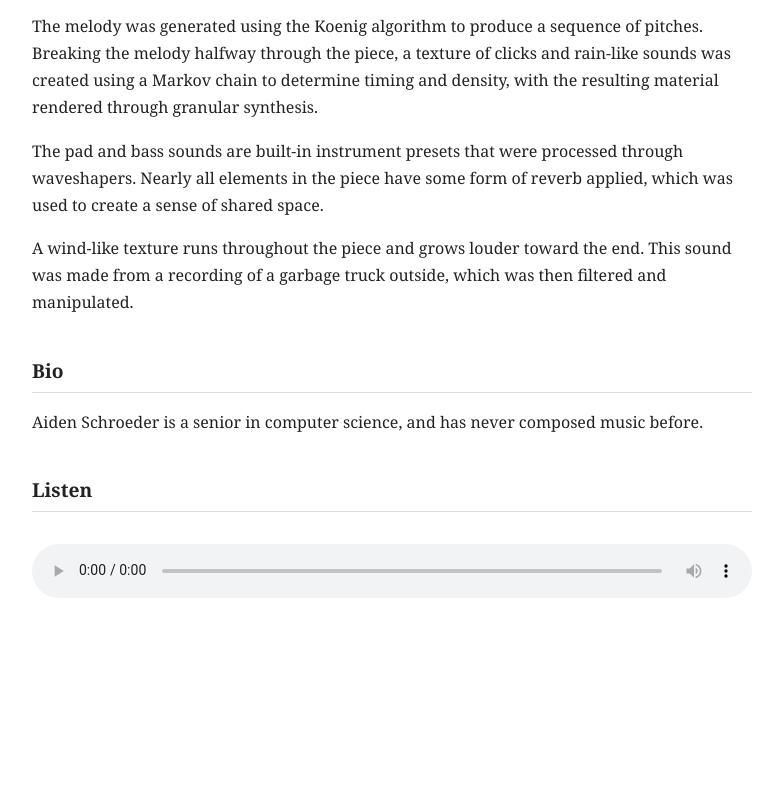
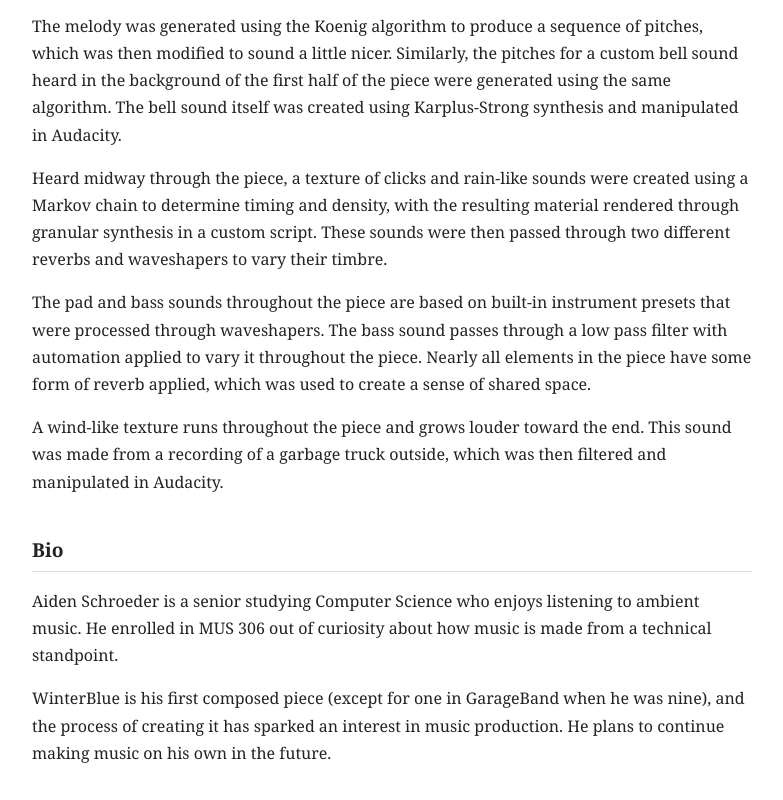
Before and after one commit to aidenx11/MUS306, a plain HTML site: page index.html in a window 1280 px wide. Shown: the part 280-1080 px from the top of the page, without its empty margins (248-1031 px from the left). Before the commit the page ends 946 px from the top, so only its background shows below. Drawn offline with Linux system fonts and the light colour scheme.

Commit message:
Fleshed out notes and bio

```diff
--- a/index.html
+++ b/index.html
@@ -32,25 +32,36 @@
     WinterBlue is an ambient piece inspired by the works of Brian Eno and C418.
   </p>
   <p>
-    The melody was generated using the Koenig algorithm to produce a sequence of pitches.
-    Breaking the melody halfway through the piece, a texture of clicks and rain-like sounds was
-    created using a Markov chain to determine timing and density,
-    with the resulting material rendered through granular synthesis.
+    The melody was generated using the Koenig algorithm to produce a sequence of pitches, which was then modified to sound a little nicer.
+    Similarly, the pitches for a custom bell sound heard in the background of the first half of the piece were generated using the same algorithm. The bell sound
+    itself was created using Karplus-Strong synthesis and manipulated in Audacity.
   </p>
   <p>
-    The pad and bass sounds are built-in instrument presets that were processed through
-    waveshapers. Nearly all elements in the piece have some form of reverb applied, which
+    Heard midway through the piece, a texture of clicks and rain-like sounds were
+    created using a Markov chain to determine timing and density, with the resulting material rendered through granular synthesis in a custom script.
+    These sounds were then passed through two different reverbs and waveshapers to vary their timbre.
+  </p>
+  <p>
+    The pad and bass sounds throughout the piece are based on built-in instrument presets that were processed through
+    waveshapers. The bass sound passes through a low pass filter with automation applied to vary it throughout the piece.
+    Nearly all elements in the piece have some form of reverb applied, which
     was used to create a sense of shared space.
   </p>
   <p>
     A wind-like texture runs throughout the piece and grows louder toward the end.
     This sound was made from a recording of a garbage truck outside, which was
-    then filtered and manipulated.
+    then filtered and manipulated in Audacity.
   </p>
 
   <h2>Bio</h2>
   <p>
-    Aiden Schroeder is a senior in computer science, and has never composed music before.
+    Aiden Schroeder is a senior studying Computer Science who enjoys listening to ambient music.
+    He enrolled in MUS 306 out of curiosity about how music is made from a technical standpoint.
+  </p>
+  <p>
+    WinterBlue is his first composed piece (except for one in GarageBand when he was nine),
+    and the process of creating it has sparked an interest in music production.
+    He plans to continue making music on his own in the future.
   </p>
 
   <h2>Listen</h2>
```
